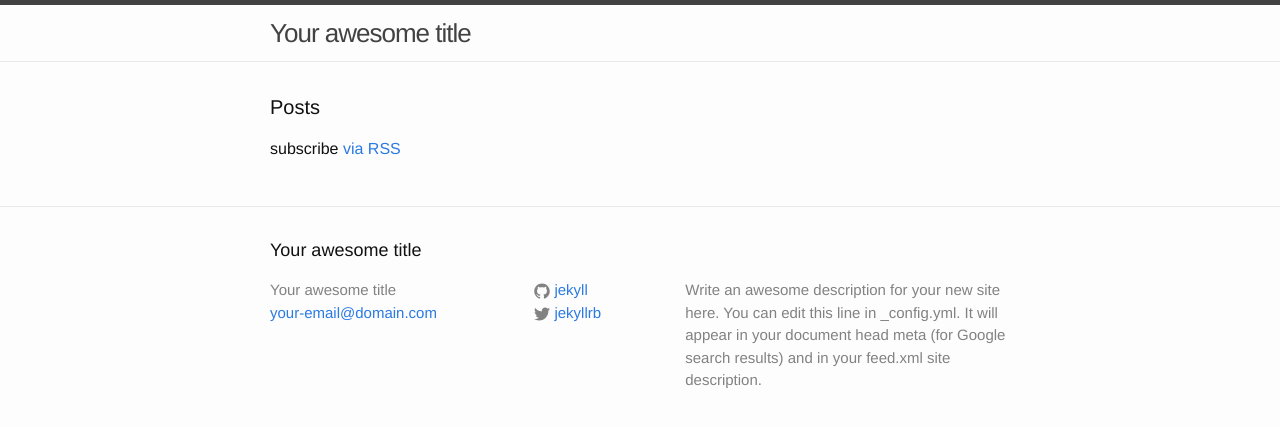
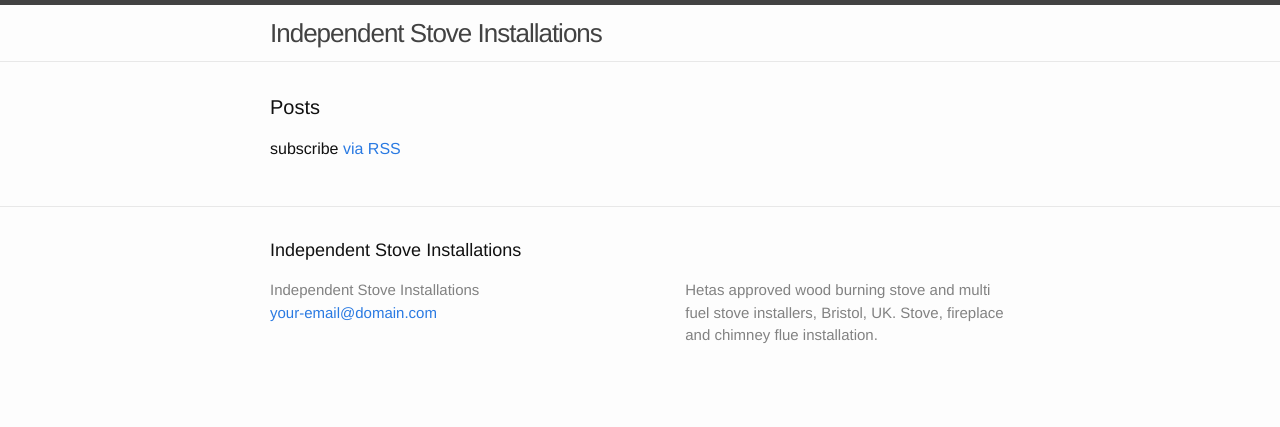
Before and after one commit to steventux/independentstoveinstallations, a Jekyll site: the page built from index.html, in a window 1280 px wide. Shown: the top 427 px of the page. Built offline with Jekyll 4.4.1, drawn with Linux system fonts in a browser that asks for light colours.

Commit message:
Add some site specific config

```diff
--- a/_config.yml
+++ b/_config.yml
@@ -1,14 +1,17 @@
 # Site settings
-title: Your awesome title
+title: Independent Stove Installations
 email: your-email@domain.com
 description: > # this means to ignore newlines until "baseurl:"
-  Write an awesome description for your new site here. You can edit this
-  line in _config.yml. It will appear in your document head meta (for
-  Google search results) and in your feed.xml site description.
+  Hetas approved wood burning stove and multi fuel stove installers, Bristol, UK. Stove, fireplace and chimney flue installation.
 baseurl: "" # the subpath of your site, e.g. /blog/
-url: "http://yourdomain.com" # the base hostname & protocol for your site
-twitter_username: jekyllrb
-github_username:  jekyll
+url: "http://www.independentstoveinstallations.co.uk" # the base hostname & protocol for your site
+company-description: |
+  [HETAS approved stove installers](http://www.hetas.co.uk/consumer), Bristol, UK.
+telephone: |
+  Telephone: Dylan - 07843 272 752 or Nick - 07812 412 030
+copyright: |
+  &copy; Independent Stove Installations. [HETAS approved stove installers](http://www.hetas.co.uk/consumer), Bristol, UK.
+credits: |
 
 # Build settings
 markdown: kramdown
```
